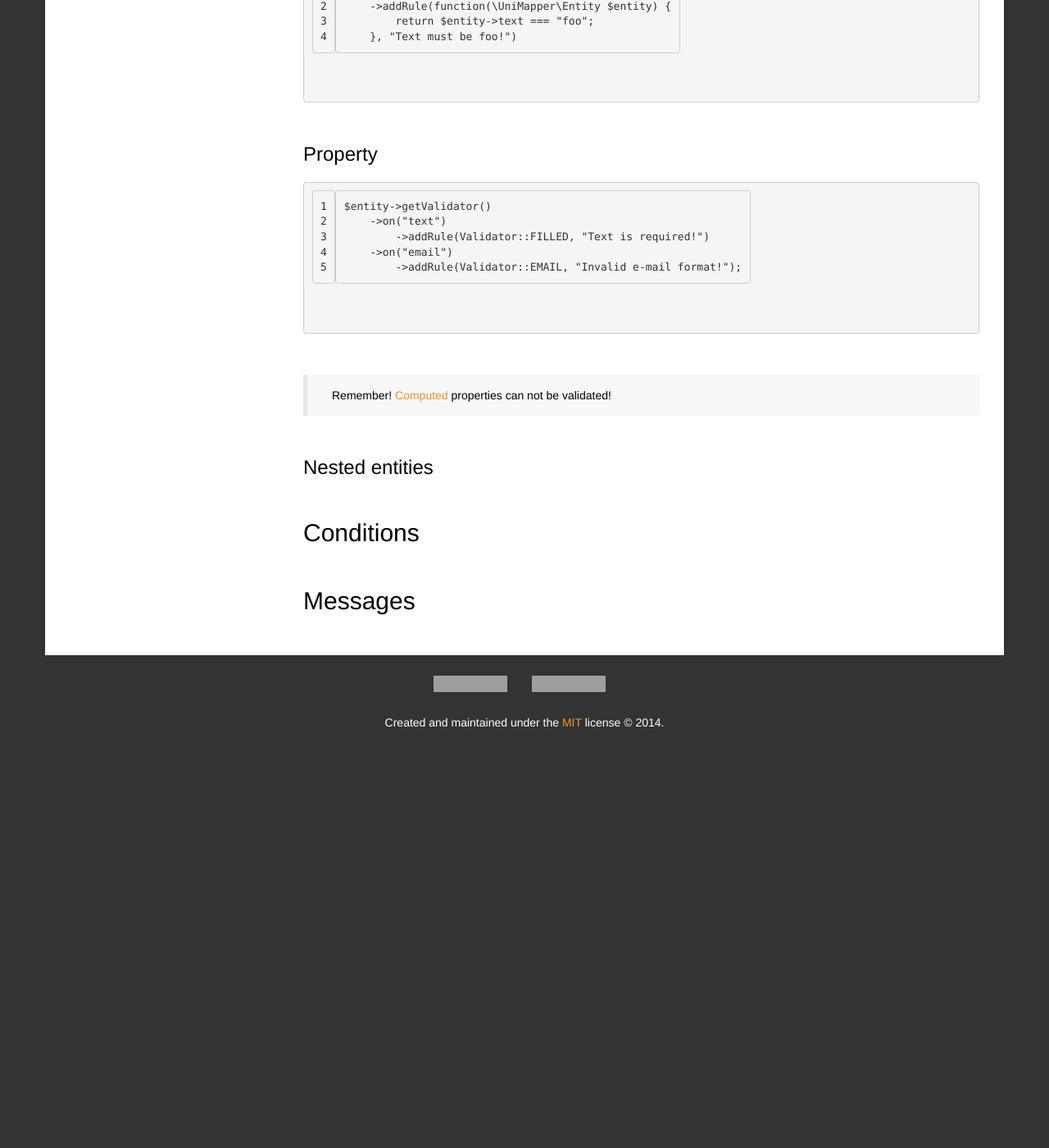
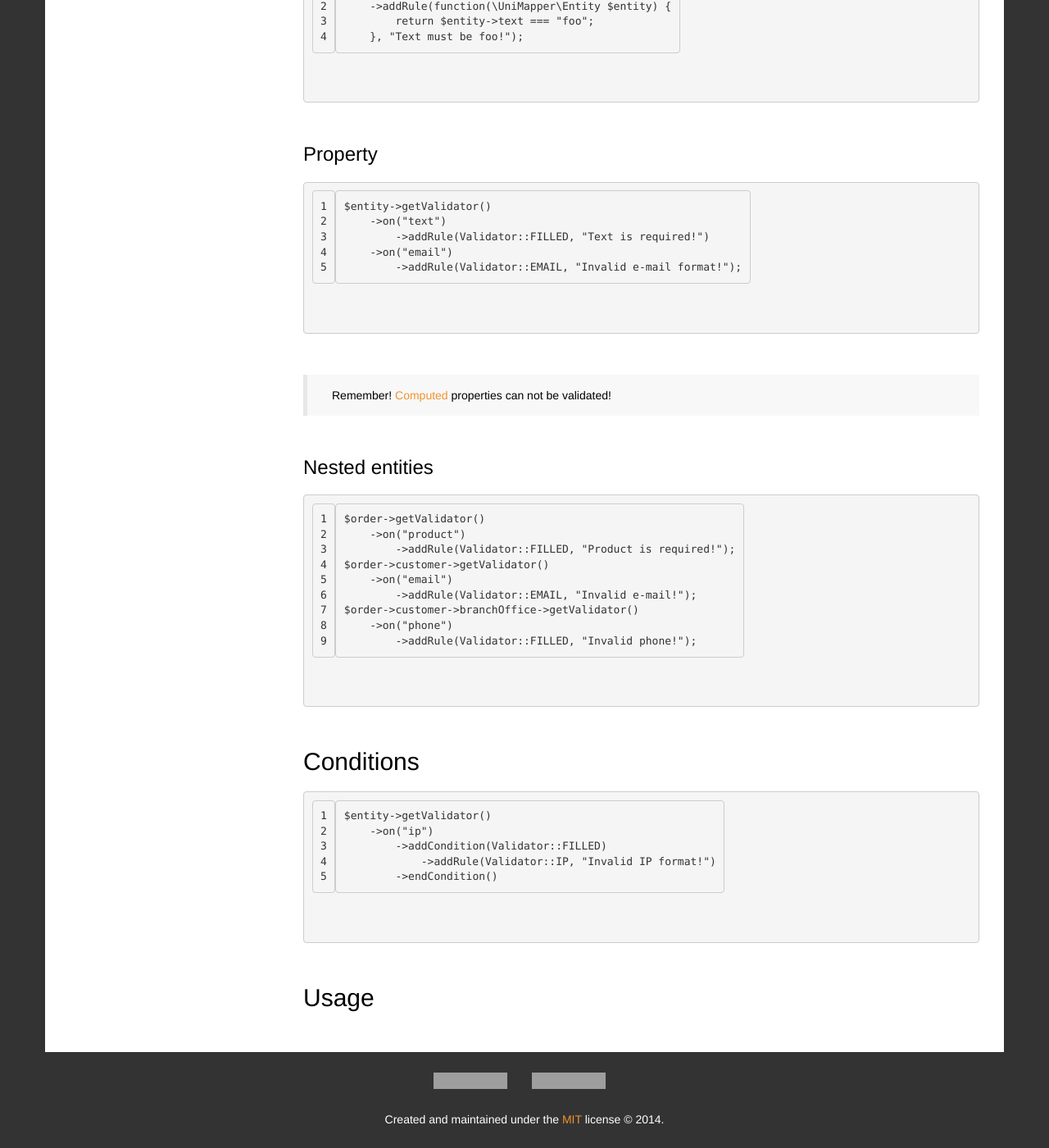
Before and after one commit to unimapper/unimapper.github.io, a Jekyll site: the page built from docs/reference/validation.md, in a window 1280 px wide and 1400 px high, scrolled down 842 px. Shown: the whole window at 82% size. Built offline with Jekyll 4.4.1, drawn with Linux system fonts in a browser that asks for light colours; nearby versions of some CDN libraries; the repository's description, which GitHub fills in, is left out; before the commit the page ends 1758 px from its top, so only the background shows below that; grey boxes are pictures that could not be loaded.

Commit message:
docs: validation update

```diff
--- a/docs/reference/validation.md
+++ b/docs/reference/validation.md
@@ -13,7 +13,7 @@ Another attractive feature is validation. We believe that validation belongs to
 $entity->getValidator()
     ->addRule(function(\UniMapper\Entity $entity) {
         return $entity->text === "foo";
-    }, "Text must be foo!")
+    }, "Text must be foo!");
 ~~~
 
 ### Property
@@ -28,7 +28,25 @@ $entity->getValidator()
 > Remember! [Computed]({{ site.baseUrl }}/docs/reference/entity/#computed) properties can not be validated!
 
 ### Nested entities
+~~~ php
+$order->getValidator()
+    ->on("product")
+        ->addRule(Validator::FILLED, "Product is required!");
+$order->customer->getValidator()
+    ->on("email")
+        ->addRule(Validator::EMAIL, "Invalid e-mail!");
+$order->customer->branchOffice->getValidator()
+    ->on("phone")
+        ->addRule(Validator::FILLED, "Invalid phone!");
+~~~
 
 ## Conditions
+~~~ php
+$entity->getValidator()
+    ->on("ip")
+        ->addCondition(Validator::FILLED)
+            ->addRule(Validator::IP, "Invalid IP format!")
+        ->endCondition()
+~~~
 
-## Messages
+## Usage
```
